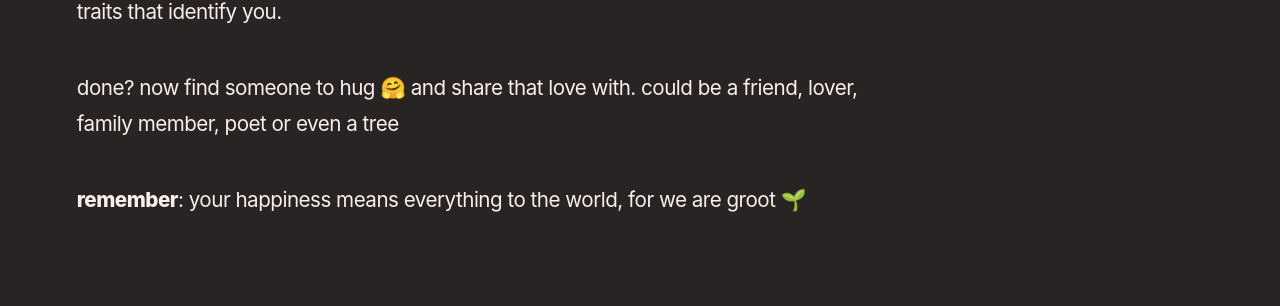
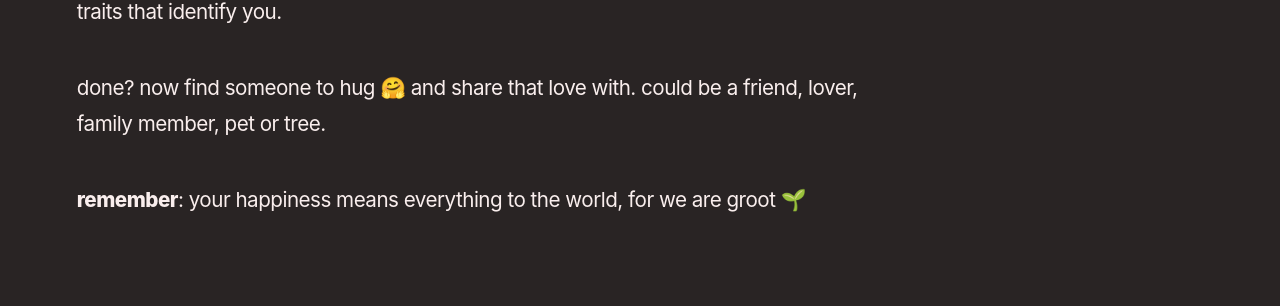
Before and after one commit to reddy2go/redgarden, a Jekyll site: the page built from _notes/origin story of play.md, in a window 1280 px wide. Shown: the part 414-720 px from the top of the page. Built offline with Jekyll 4.4.1, drawn with Linux system fonts in a browser that asks for light colours; some web fonts are replaced; Markdown is read by kramdown in place of the engine named in the settings.

Commit message:
auto commit

```diff
--- a/_notes/origin story of play.md
+++ b/_notes/origin story of play.md
@@ -74,6 +74,6 @@ i believe so and have embodied this philosophy as my own, in my body and mind. i
 ---
 now turn off your phone, go take a good hard look in the mirror and smile at yourself, lovingly 🥰 spend 10 minutes admiring yourself, your physical, mental and spiritual traits that identify you.
 
-done? now find someone to hug 🤗 and share that love with. could be a friend, lover, family member, poet or even a tree
+done? now find someone to hug 🤗 and share that love with. could be a friend, lover, family member, pet or tree.
 
 **remember**: your happiness means everything to the world, for we are groot 🌱
```
